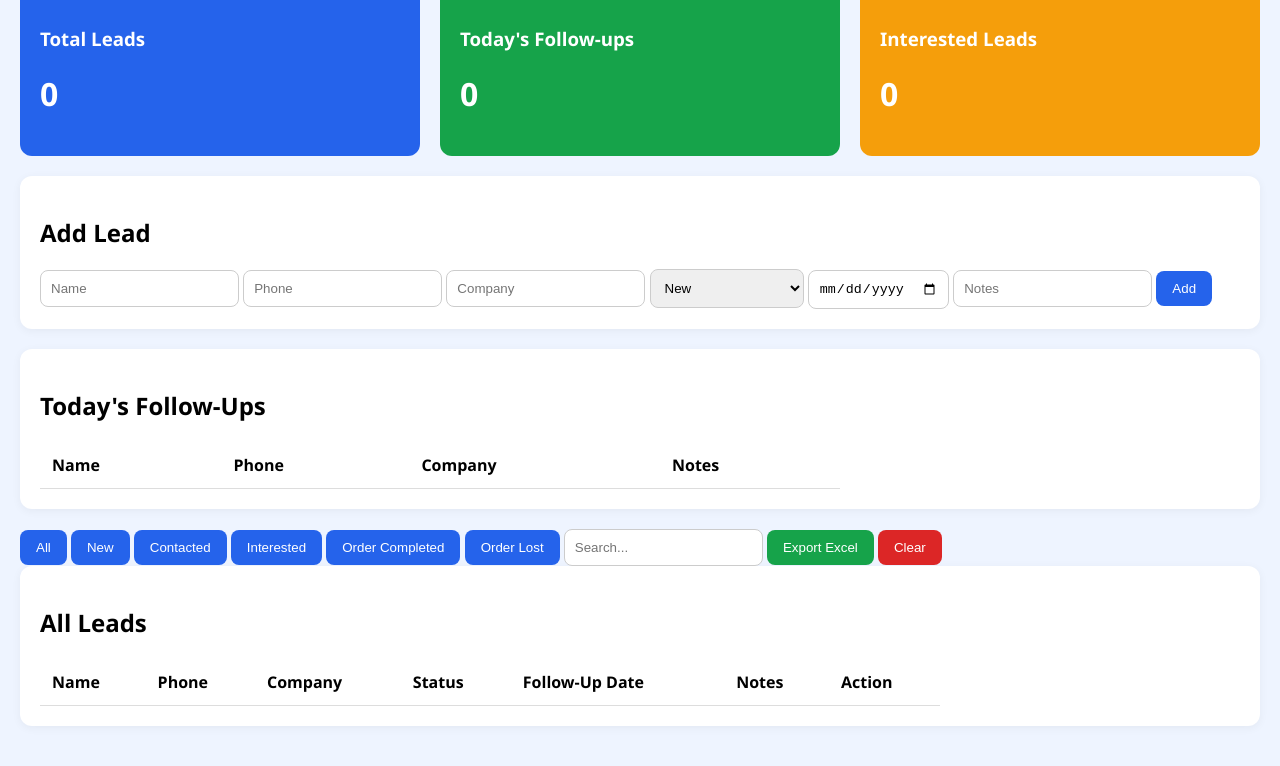
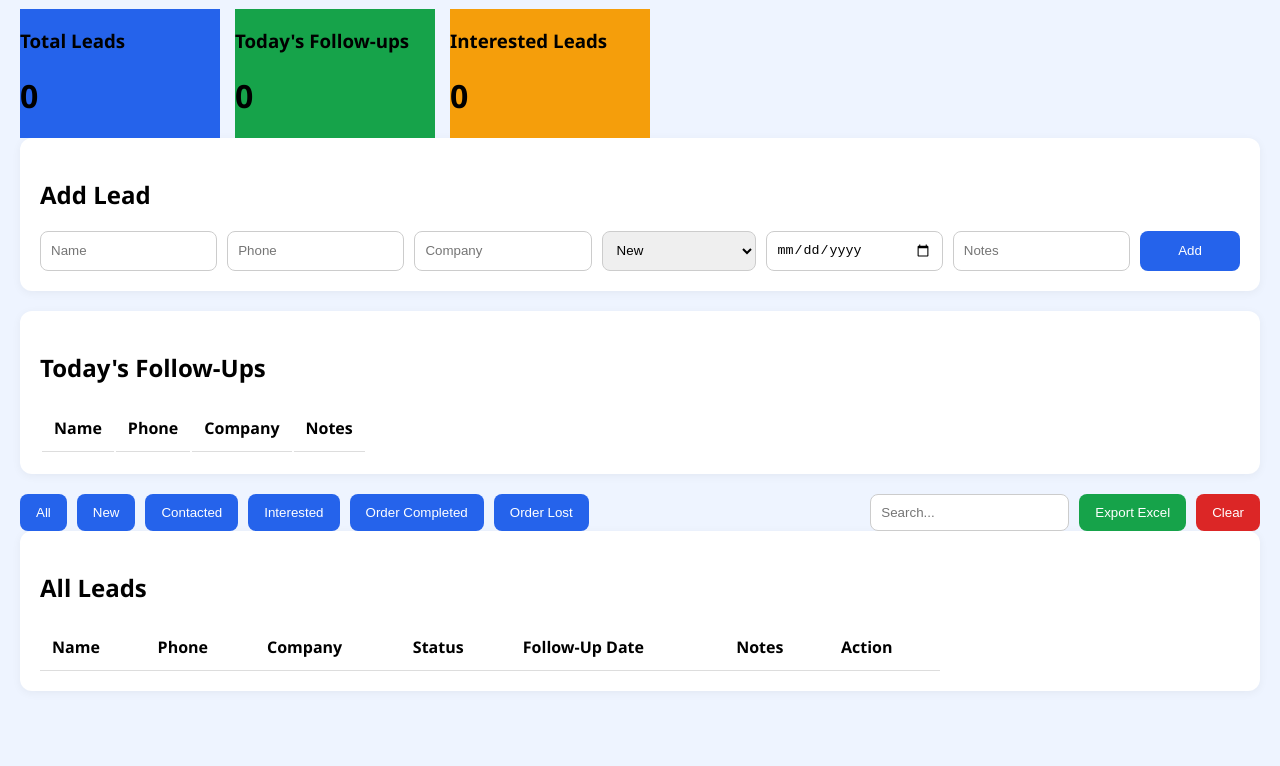
Before and after one commit to mannat2003-cloud/Cloud-Tech-CRM, a website: page public/index.html in a window 1280 px wide. Shown: the part 169-935 px from the top of the page. After the commit the page ends 900 px from the top, so only its background shows below. Drawn offline with nearby package versions, Linux system fonts and the light colour scheme; no server answers; sample sign-in values are in the browser's storage; a script that the page names is missing.

Commit message:
force horizontal layout

```diff
--- a/public/index.html
+++ b/public/index.html
@@ -16,27 +16,42 @@
       margin-bottom:20px; box-shadow:0 2px 10px rgba(0,0,0,0.05);
     }
 
-    .top-cards { display:flex; gap:20px; margin-bottom:20px; }
-    .box { flex:1; padding:20px; border-radius:12px; color:white; }
+    .top-cards {
+  display: flex;
+  gap: 15px;
+  overflow-x: auto;
+  flex-wrap: nowrap;
+}
+
+.box {
+  min-width: 200px;
+}
     .blue{background:#2563eb;} .green{background:#16a34a;} .orange{background:#f59e0b;}
 
-    .form-grid {
-  display: grid;
-  grid-template-columns: repeat(6, 1fr) 120px;
+    .add-lead {
+  display: flex;
   gap: 10px;
-  align-items: center;
+  overflow-x: auto;
+  flex-wrap: nowrap;
 }
-.form-grid input,
-.form-grid select {
-  min-width: 0;   /* important */
+
+.add-lead input,
+.add-lead select {
+  min-width: 150px;
 }
-.form-grid button {
-  width: 100%;
-  height: 42px;
+
+.add-lead button {
+  min-width: 100px;
 }
 .chart-box {
   max-width: 700px;
   margin: auto;
+}
+.controls {
+  display: flex;
+  gap: 10px;
+  overflow-x: auto;
+  flex-wrap: nowrap;
 }
 .status {
   padding: 5px 10px;
@@ -47,38 +62,18 @@
 .updated {
   animation: glow 0.6s ease;
 }
-.table-wrapper {
-  overflow-x: auto;
-  -webkit-overflow-scrolling: touch;
-}
 .add-lead input {
   flex: 1 1 150px;
 }
 
-table {
-  min-width: 900px;  /* IMPORTANT */
-  border-collapse: collapse;
-}
 .table-wrapper {
   width: 100%;
   overflow-x: auto;
 }
 
-table {
-  min-width: 800px;
-  border-collapse: collapse;
-}
-/* FORCE TABLE SCROLL FIX */
-
-.table-wrapper {
-  width: 100%;
-  overflow-x: auto;
-  display: block;
-}
-
 .table-wrapper table {
-  min-width: 900px !important;
-  width: auto !important;
+  min-width: 1000px;
+  width: auto;
   border-collapse: collapse;
 }
 
@@ -188,6 +183,9 @@ button:active {
 </head>
 
 <body>
+  {
+  overflow-x: auto;
+}
 
 <h1>Cloud Tech Follow-Up Dashboard</h1>
 <div style="display:flex; justify-content:space-between; margin-bottom:15px;">
```
Also changed, not shown: public/login.html (+16 -5 lines).
